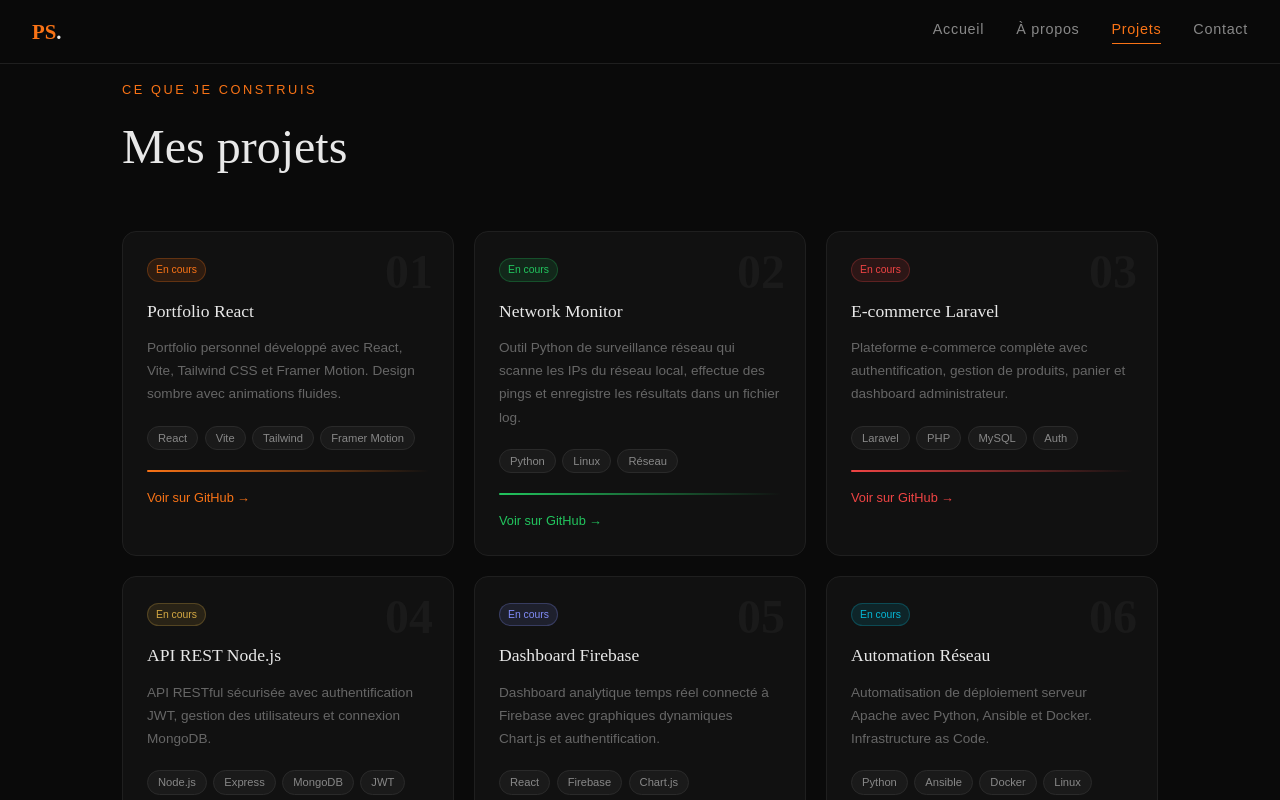
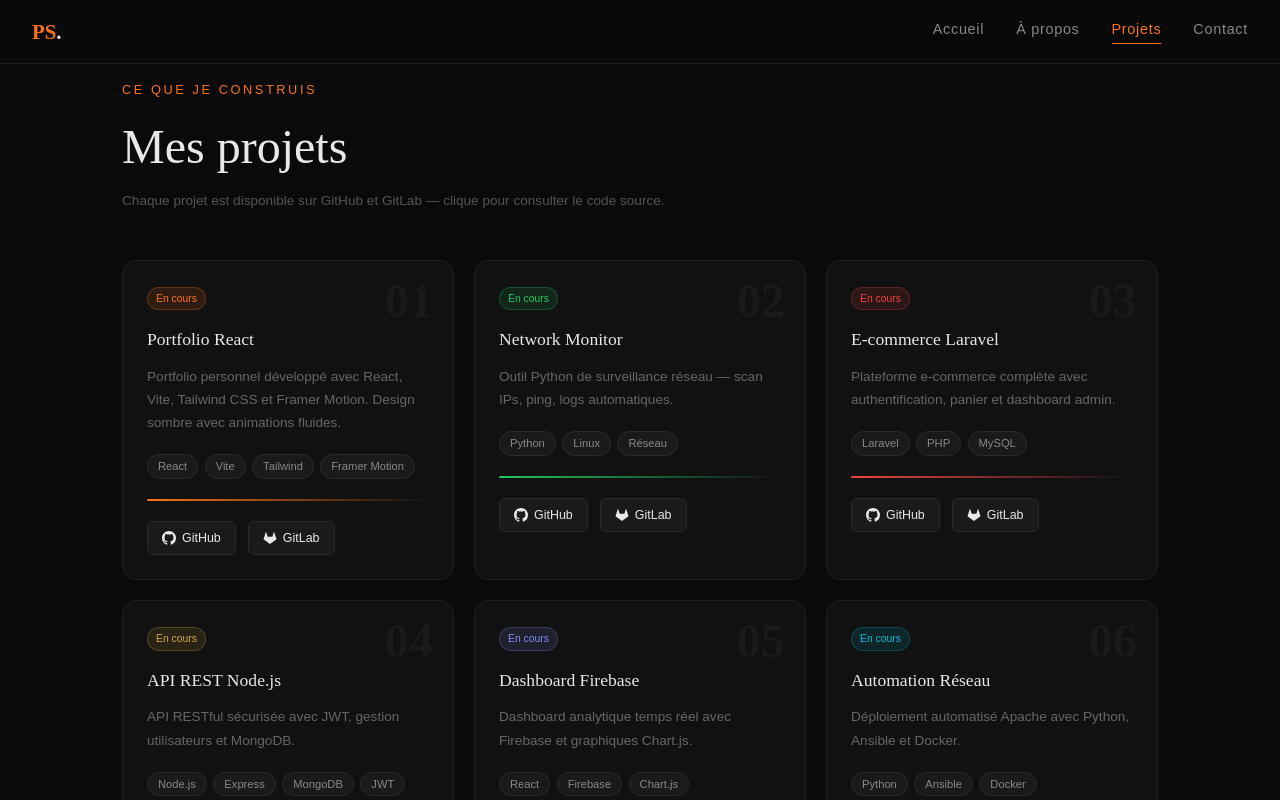
Before and after one commit to Pacomesinwilly/portfolio-react, a React (Vite) app: page /projects in a window 1280 px wide. Shown: the top 800 px of the page. Built offline with nearby package versions, Linux system fonts and the light colour scheme.

Commit message:
feat: vrais liens github et gitlab dans les projets

```diff
--- a/src/pages/Projects.jsx
+++ b/src/pages/Projects.jsx
@@ -2,60 +2,97 @@ import { motion } from 'framer-motion'
 
 const projects = [
   {
-    num: '01',
-    title: 'Portfolio React',
+    num: '01', title: 'Portfolio React',
     desc: 'Portfolio personnel développé avec React, Vite, Tailwind CSS et Framer Motion. Design sombre avec animations fluides.',
     tags: ['React', 'Vite', 'Tailwind', 'Framer Motion'],
-    color: '#F97316',
-    status: 'En cours',
-    github: 'https://github.com/pacomesinwilly',
+    color: '#F97316', status: 'En cours',
+    github: 'https://github.com/Pacomesinwilly/portfolio-react',
+    gitlab: 'https://gitlab.com/pacomesinwilly/portfolio-react',
   },
   {
-    num: '02',
-    title: 'Network Monitor',
-    desc: 'Outil Python de surveillance réseau qui scanne les IPs du réseau local, effectue des pings et enregistre les résultats dans un fichier log.',
+    num: '02', title: 'Network Monitor',
+    desc: 'Outil Python de surveillance réseau — scan IPs, ping, logs automatiques.',
     tags: ['Python', 'Linux', 'Réseau'],
-    color: '#22C55E',
-    status: 'En cours',
-    github: 'https://github.com/pacomesinwilly',
+    color: '#22C55E', status: 'En cours',
+    github: 'https://github.com/Pacomesinwilly/network-monitor',
+    gitlab: 'https://gitlab.com/pacomesinwilly/network-monitor',
   },
   {
-    num: '03',
-    title: 'E-commerce Laravel',
-    desc: 'Plateforme e-commerce complète avec authentification, gestion de produits, panier et dashboard administrateur.',
-    tags: ['Laravel', 'PHP', 'MySQL', 'Auth'],
-    color: '#EF4444',
-    status: 'En cours',
-    github: 'https://github.com/pacomesinwilly',
+    num: '03', title: 'E-commerce Laravel',
+    desc: 'Plateforme e-commerce complète avec authentification, panier et dashboard admin.',
+    tags: ['Laravel', 'PHP', 'MySQL'],
+    color: '#EF4444', status: 'En cours',
+    github: 'https://github.com/Pacomesinwilly/ecommerce-laravel',
+    gitlab: 'https://gitlab.com/pacomesinwilly/ecommerce-laravel',
   },
   {
-    num: '04',
-    title: 'API REST Node.js',
-    desc: 'API RESTful sécurisée avec authentification JWT, gestion des utilisateurs et connexion MongoDB.',
+    num: '04', title: 'API REST Node.js',
+    desc: 'API RESTful sécurisée avec JWT, gestion utilisateurs et MongoDB.',
     tags: ['Node.js', 'Express', 'MongoDB', 'JWT'],
-    color: '#D4A843',
-    status: 'En cours',
-    github: 'https://github.com/pacomesinwilly',
+    color: '#D4A843', status: 'En cours',
+    github: 'https://github.com/Pacomesinwilly/api-node',
+    gitlab: 'https://gitlab.com/pacomesinwilly/api-node',
   },
   {
-    num: '05',
-    title: 'Dashboard Firebase',
-    desc: 'Dashboard analytique temps réel connecté à Firebase avec graphiques dynamiques Chart.js et authentification.',
+    num: '05', title: 'Dashboard Firebase',
+    desc: 'Dashboard analytique temps réel avec Firebase et graphiques Chart.js.',
     tags: ['React', 'Firebase', 'Chart.js'],
-    color: '#818CF8',
-    status: 'En cours',
-    github: 'https://github.com/pacomesinwilly',
+    color: '#818CF8', status: 'En cours',
+    github: 'https://github.com/Pacomesinwilly/dashboard-react',
+    gitlab: 'https://gitlab.com/pacomesinwilly/dashboard-react',
   },
   {
-    num: '06',
-    title: 'Automation Réseau',
-    desc: 'Automatisation de déploiement serveur Apache avec Python, Ansible et Docker. Infrastructure as Code.',
-    tags: ['Python', 'Ansible', 'Docker', 'Linux'],
-    color: '#06B6D4',
-    status: 'En cours',
-    github: 'https://github.com/pacomesinwilly',
+    num: '06', title: 'Automation Réseau',
+    desc: 'Déploiement automatisé Apache avec Python, Ansible et Docker.',
+    tags: ['Python', 'Ansible', 'Docker'],
+    color: '#06B6D4', status: 'En cours',
+    github: 'https://github.com/Pacomesinwilly/automation',
+    gitlab: 'https://gitlab.com/pacomesinwilly/automation',
   },
 ]
+
+function GitHubIcon() {
+  return (
+    <svg width="14" height="14" viewBox="0 0 24 24" fill="currentColor">
+      <path d="M12 0C5.37 0 0 5.37 0 12c0 5.31 3.435 9.795 8.205 11.385.6.105.825-.255.825-.57 0-.285-.015-1.23-.015-2.235-3.015.555-3.795-.735-4.035-1.41-.135-.345-.72-1.41-1.23-1.695-.42-.225-1.02-.78-.015-.795.945-.015 1.62.87 1.845 1.23 1.08 1.815 2.805 1.305 3.495.99.105-.78.42-1.305.765-1.605-2.67-.3-5.46-1.335-5.46-5.925 0-1.305.465-2.385 1.23-3.225-.12-.3-.54-1.53.12-3.18 0 0 1.005-.315 3.3 1.23.96-.27 1.98-.405 3-.405s2.04.135 3 .405c2.295-1.56 3.3-1.23 3.3-1.23.66 1.65.24 2.88.12 3.18.765.84 1.23 1.905 1.23 3.225 0 4.605-2.805 5.625-5.475 5.925.435.375.81 1.095.81 2.22 0 1.605-.015 2.895-.015 3.3 0 .315.225.69.825.57A12.02 12.02 0 0024 12c0-6.63-5.37-12-12-12z"/>
+    </svg>
+  )
+}
+
+function GitLabIcon() {
+  return (
+    <svg width="14" height="14" viewBox="0 0 24 24" fill="currentColor">
+      <path d="M22.65 14.39L12 22.13 1.35 14.39a.84.84 0 01-.3-.94l1.22-3.78 2.44-7.51A.42.42 0 014.82 2a.43.43 0 01.58 0 .42.42 0 01.11.18l2.44 7.49h8.1l2.44-7.51A.42.42 0 0118.6 2a.43.43 0 01.58 0 .42.42 0 01.11.18l2.44 7.51L23 13.45a.84.84 0 01-.35.94z"/>
+    </svg>
+  )
+}
+
+function LinkBtn({ href, color, children }) {
+  return (
+    <a
+      href={href}
+      target="_blank"
+      rel="noreferrer"
+      style={{
+        display: 'flex', alignItems: 'center', gap: '6px',
+        padding: '7px 14px', borderRadius: '6px', fontSize: '0.78rem',
+        background: '#1a1a1a', color: '#E8E8E8',
+        border: '1px solid #2a2a2a', textDecoration: 'none',
+        fontWeight: 500, transition: 'border-color 0.2s, color 0.2s',
+      }}
+      onMouseEnter={e => {
+        e.currentTarget.style.borderColor = color
+        e.currentTarget.style.color = color
+      }}
+      onMouseLeave={e => {
+        e.currentTarget.style.borderColor = '#2a2a2a'
+        e.currentTarget.style.color = '#E8E8E8'
+      }}
+    >
+      {children}
+    </a>
+  )
+}
 
 export default function Projects() {
   return (
@@ -63,13 +100,17 @@ export default function Projects() {
       <div style={{ maxWidth: '1100px', margin: '0 auto', padding: '0 2rem' }}>
 
         <motion.div
-          initial={{ opacity: 0, y: 30 }} animate={{ opacity: 1, y: 0 }} transition={{ duration: 0.5 }}
+          initial={{ opacity: 0, y: 30 }}
+          animate={{ opacity: 1, y: 0 }}
           style={{ marginBottom: '3rem' }}
         >
           <p style={{ color: '#F97316', fontSize: '0.8rem', letterSpacing: '0.2em', textTransform: 'uppercase', marginBottom: '0.75rem' }}>
             Ce que je construis
           </p>
           <h2 style={{ fontSize: 'clamp(2rem, 4vw, 3rem)', color: '#E8E8E8' }}>Mes projets</h2>
+          <p style={{ color: '#555', fontSize: '0.85rem', marginTop: '0.5rem' }}>
+            Chaque projet est disponible sur GitHub et GitLab — clique pour consulter le code source.
+          </p>
         </motion.div>
 
         <div style={{ display: 'grid', gridTemplateColumns: 'repeat(auto-fit, minmax(320px, 1fr))', gap: '1.25rem' }}>
@@ -83,19 +124,15 @@ export default function Projects() {
               style={{
                 background: '#111', border: '1px solid #1f1f1f',
                 borderRadius: '14px', padding: '1.5rem',
-                cursor: 'pointer', transition: 'border-color 0.2s',
                 position: 'relative', overflow: 'hidden',
               }}
             >
-              {/* Numéro décoratif */}
               <span style={{
                 position: 'absolute', top: '1rem', right: '1.25rem',
                 fontSize: '3rem', fontFamily: 'Playfair Display, serif',
-                color: '#1a1a1a', fontWeight: 900, lineHeight: 1,
-                userSelect: 'none',
+                color: '#1a1a1a', fontWeight: 900, lineHeight: 1, userSelect: 'none',
               }}>{p.num}</span>
 
-              {/* Status */}
               <span style={{
                 fontSize: '0.65rem', padding: '3px 8px', borderRadius: '20px',
                 background: `${p.color}20`, color: p.color,
@@ -111,7 +148,6 @@ export default function Projects() {
                 {p.desc}
               </p>
 
-              {/* Tags */}
               <div style={{ display: 'flex', flexWrap: 'wrap', gap: '0.4rem', marginBottom: '1.25rem' }}>
                 {p.tags.map(t => (
                   <span key={t} style={{
@@ -121,15 +157,17 @@ export default function Projects() {
                 ))}
               </div>
 
-              {/* Barre colorée bas */}
-              <div style={{ height: '2px', background: `linear-gradient(to right, ${p.color}, transparent)`, borderRadius: '1px', marginBottom: '1rem' }} />
+              <div style={{ height: '2px', background: `linear-gradient(to right, ${p.color}, transparent)`, borderRadius: '1px', marginBottom: '1.25rem' }} />
 
-              <a href={p.github} target="_blank" rel="noreferrer" style={{
-                color: p.color, fontSize: '0.8rem', textDecoration: 'none',
-                display: 'flex', alignItems: 'center', gap: '6px',
-              }}>
-                Voir sur GitHub →
-              </a>
+              <div style={{ display: 'flex', gap: '0.75rem' }}>
+                <LinkBtn href={p.github} color="#F97316">
+                  <GitHubIcon /> GitHub
+                </LinkBtn>
+                <LinkBtn href={p.gitlab} color="#FC6D26">
+                  <GitLabIcon /> GitLab
+                </LinkBtn>
+              </div>
+
             </motion.div>
           ))}
         </div>
```
